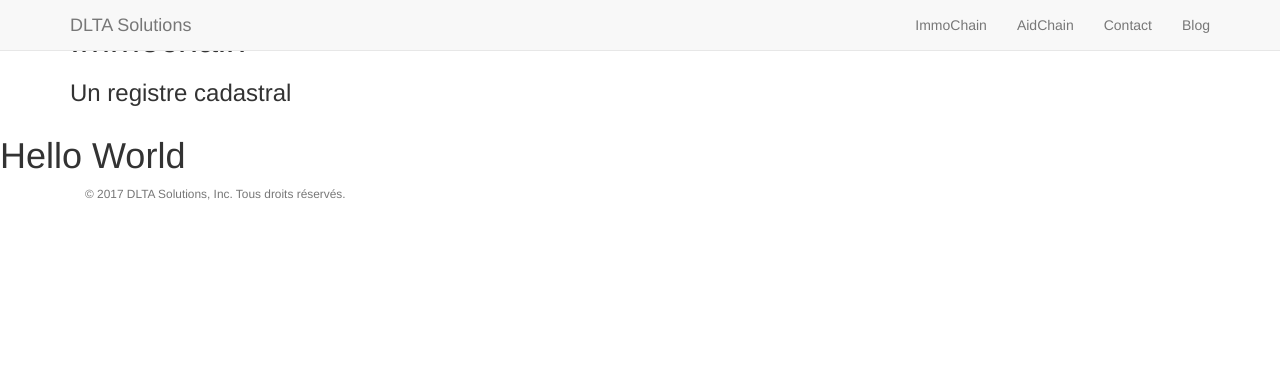
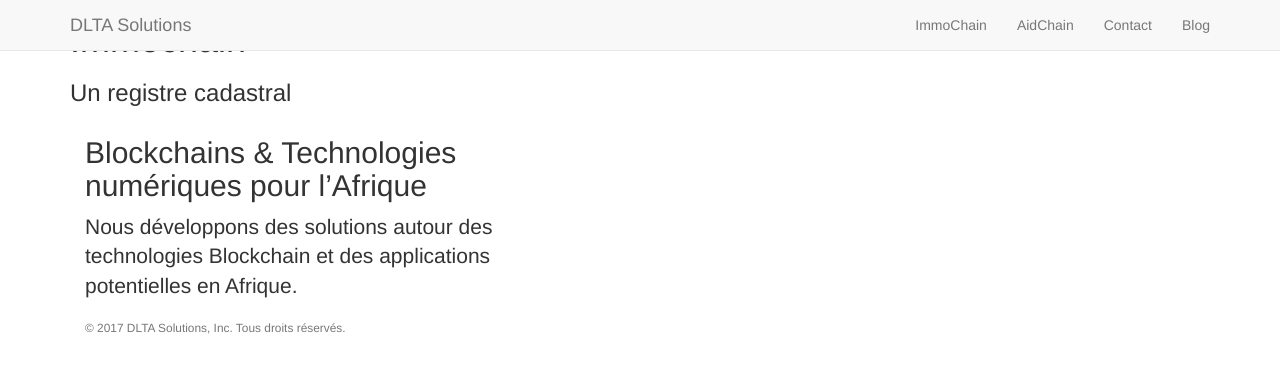
Before and after one commit to dltasolutions/dltasolutions.github.io, a Jekyll site: the page built from immochain.html, in a window 1280 px wide. Shown: the top 373 px of the page. Built offline with Jekyll 4.4.1, drawn with Linux system fonts in a browser that asks for light colours; nearby versions of some CDN libraries; library files that are not in the unit come from our copies.

Commit message:
Update immochain.html

```diff
--- a/immochain.html
+++ b/immochain.html
@@ -1,7 +1,20 @@
 ---
 layout: page
 title: Immochain
+subtitle: Un registre cadastral
 description: Un registre cadastral
 ---
 
-<h1>Hello World</h1>
+
+<!--<div class="content-section-a">-->
+<div class="content-section-b">
+  <div class="container">
+    <div class="col-lg-5 col-sm-6">
+      <h2 class="section-heading">Blockchains &amp; Technologies numériques pour l’Afrique</h2>
+      <div class="lead">
+        Nous développons des solutions autour des technologies
+        Blockchain et des applications potentielles en Afrique.
+      </div>
+    </div>
+  </div>
+</div>
```
